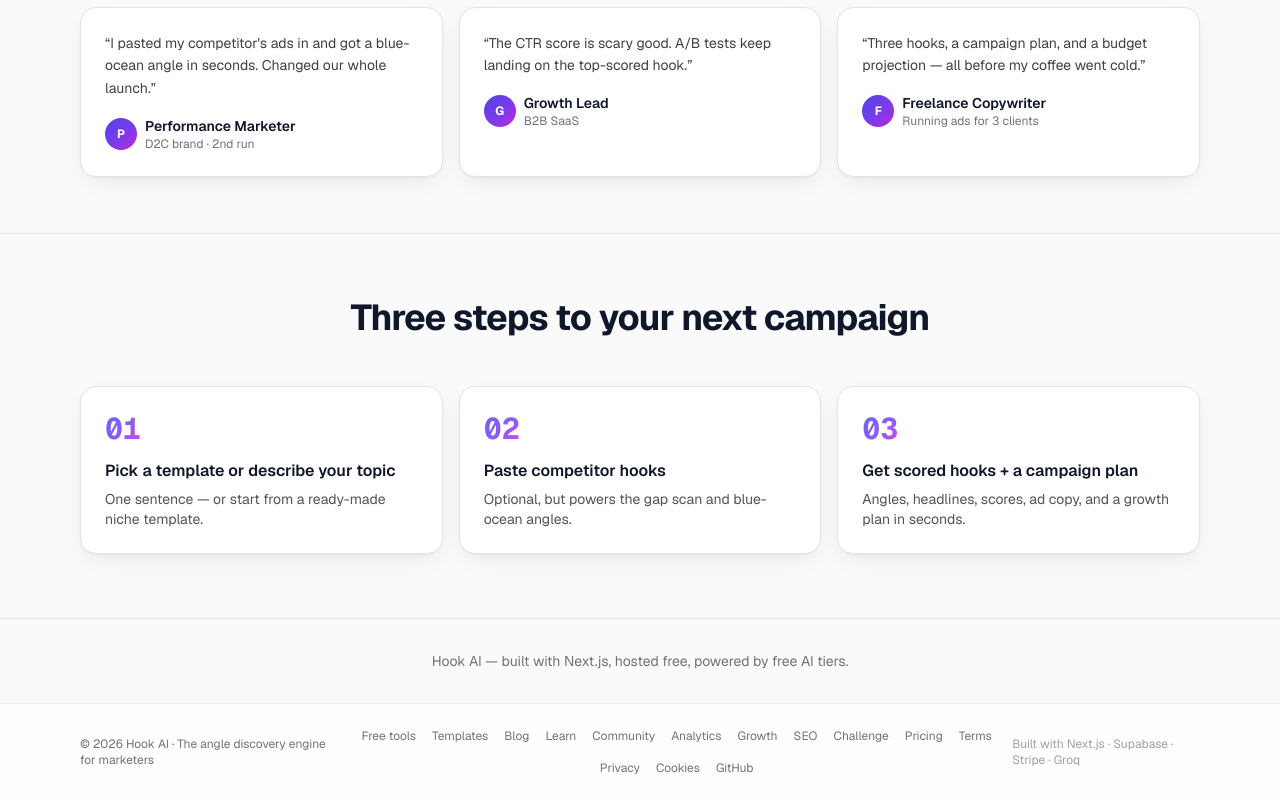
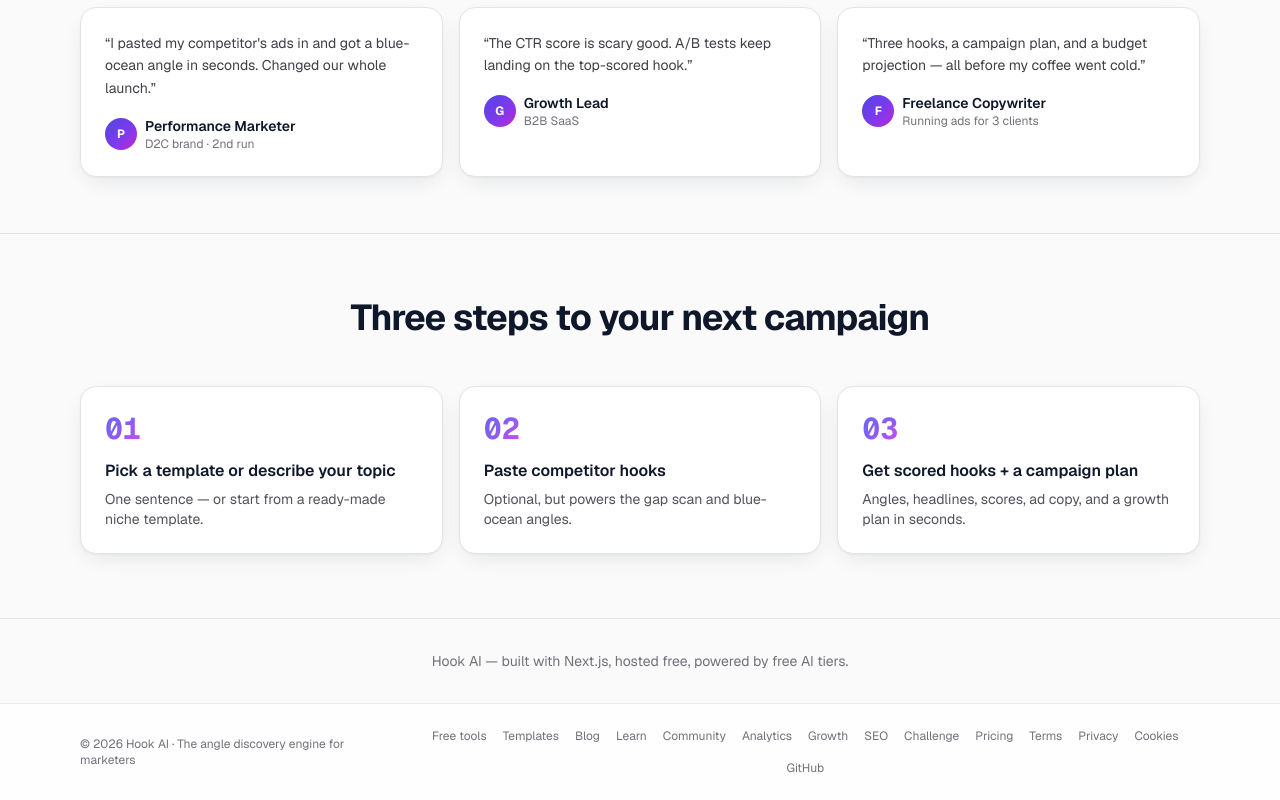
Before and after one commit to gitvamshidhar-m/hook-ai-marketing-engine, a Next.js app: page / in a window 1280 px wide. Shown: the part 2989-3789 px from the top of the page. Built offline with nearby package versions, Linux system fonts and the light colour scheme; no server answers; the database is empty.

Commit message:
Remove tech-stack line from footer

```diff
--- a/components/Footer.tsx
+++ b/components/Footer.tsx
@@ -61,9 +61,6 @@ export default function Footer() {
             GitHub
           </a>
         </div>
-        <p className="text-xs text-zinc-400">
-          Built with Next.js · Supabase · Stripe · Groq
-        </p>
       </div>
     </footer>
   );
```
